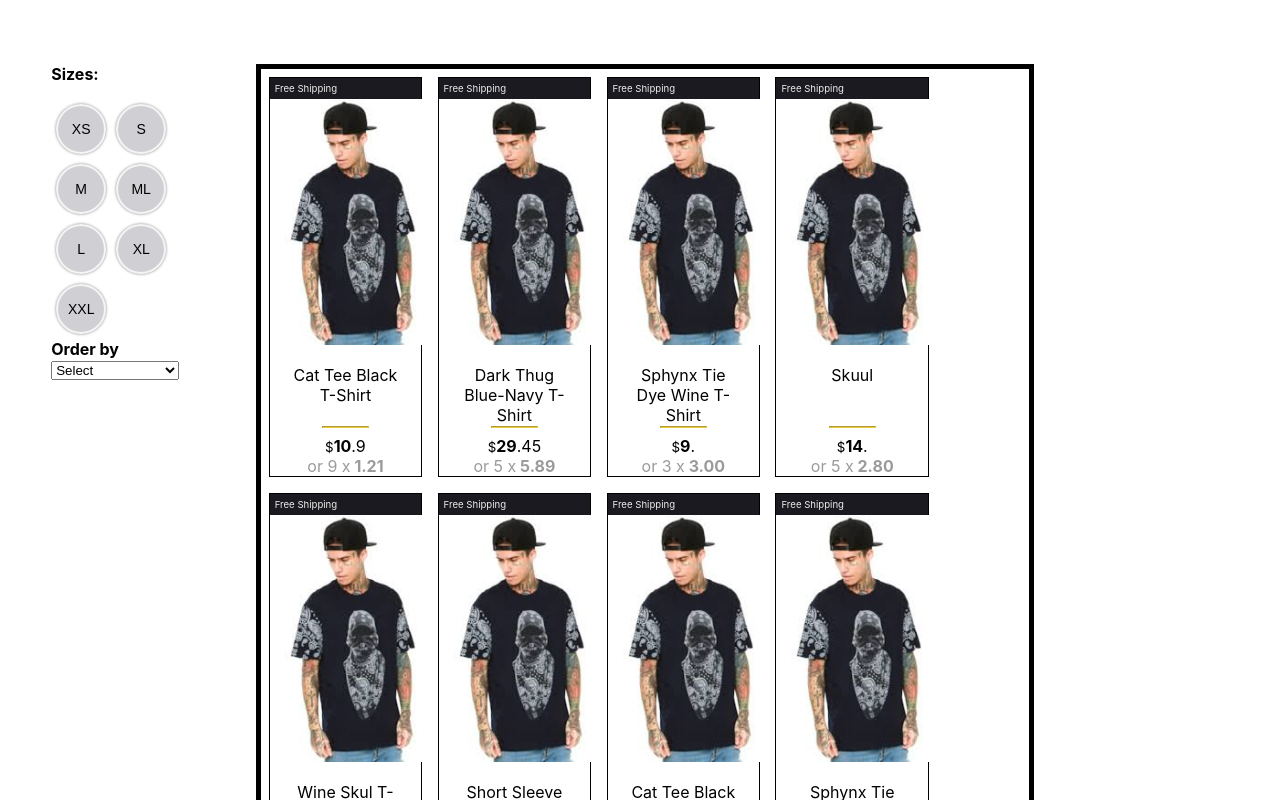
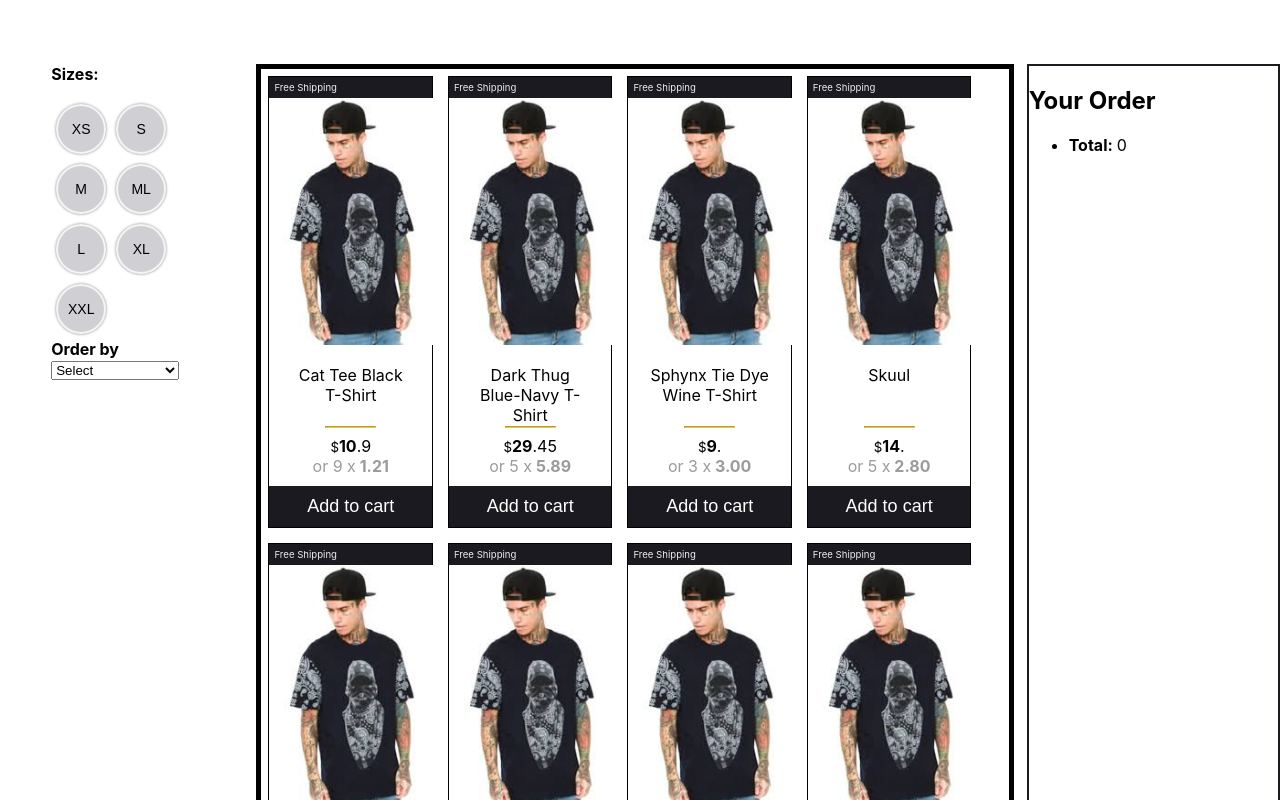
Before and after one commit to muhammadtalha242/shopping-cart, a React (Create React App) app: page / in a window 1280 px wide. Shown: the top 800 px of the page. Built offline with nearby package versions, Linux system fonts and the light colour scheme.

Commit message:
"(Talha) cart to be added" 18/7/19-first

```diff
--- a/src/App.css
+++ b/src/App.css
@@ -80,7 +80,7 @@
 }
 
 .display-item {
-  width: 20%;
+  width: 22%;
   border : 1px solid black;
   margin: 1%;
   box-sizing: border-box;
@@ -111,8 +111,27 @@ hr{
 .display-item-investment{
   color: #9c9b9b;
 }
+.add-to-cart{
+  font-size: 18px;
+  padding: 10px;
+  width: 100%;
+  background-color: rgb(27, 26, 32);
+  color: rgb(255, 255, 255);
+  margin-top: 10px;
+  cursor: pointer;
+  border: none;
 
+}
+.display-item button.add-to-cart:hover{
+  background-color: rgb(180,180,35);
+}
 
+.cart{
+  border: 2px solid rgb(27, 26, 32);
+  margin-top: 5%;
+  margin-left: 1%;
+  width: 20%;
+}
 
 @keyframes App-logo-spin {
   from {
--- a/src/App.js
+++ b/src/App.js
@@ -2,6 +2,7 @@ import React from 'react';
 import DisplayItems from "./components/DisplayItems"
 import productSample from "./components/productSample"
 import Sizes from "./components/Sizes"
+import Cart from "./components/Cart"
 import './App.css';
 
 class App extends React.Component {
@@ -9,9 +10,11 @@ class App extends React.Component {
 constructor(){
   super();
   this.filterSizes = this.filterSizes.bind(this);
+  this.addToCart = this.addToCart.bind(this);
   this.state={
     products:productSample.products,
     filterData:productSample.products,
+    order :{}
   };
 }
 filterSizes(match){
@@ -19,7 +22,11 @@ filterSizes(match){
   console.log(match)
    this.setState({filterData:match})
 }
-
+addToCart(key){
+  const order = {...this.state.order};
+  order[key] = order[key] + 1 || 1;
+  this.setState({order});
+}
 
   render(){
 
@@ -28,7 +35,8 @@ filterSizes(match){
 
       <Sizes products={this.state.products} filterSizes={this.filterSizes} />
 
-      <DisplayItems products={this.state.filterData}/>
+      <DisplayItems products={this.state.filterData} addToCart={this.addToCart}/>
+      <Cart orders={this.state.order} products={this.state.products}/>
 
     </div>
   );
--- /dev/null
+++ b/src/components/AddToCart.js
@@ -0,0 +1,22 @@
+import React from "react";
+
+class AddToCart extends React.Component{
+
+    constructor(){
+        super();
+        this.inputHandler = this.inputHandler.bind(this);
+      }
+      inputHandler(event){
+        this.props.addToCart(event.target.value)
+      }
+
+     render(){
+
+        return(
+            <div>
+                <button className="add-to-cart" key={this.props.productKey} value={this.props.productKey} onClick={this.inputHandler} >Add to cart</button>
+            </div>
+        )
+    }
+}
+export default AddToCart
--- /dev/null
+++ b/src/components/Cart.js
@@ -0,0 +1,48 @@
+import React from "react"
+
+
+class Cart extends React.Component {
+    constructor(){
+        super()
+        this.idFinding= this.idFinding.bind(this);
+    }
+
+
+    idFinding(key){
+        const products = this.props.products;
+        for (var i = 0; i < 17; i++) {
+            if(products[i]["id"].toString() === key){
+                return products[i];
+            }
+        }
+
+    }
+
+
+
+    render(){
+        const orderIds = Object.keys(this.props.orders);
+
+        const total = orderIds.reduce((prevTotal, key)=>{
+            const product = this.idFinding(key);
+            const count = this.props.orders[key];
+            if(product){
+                return (prevTotal + (count * product["price"]) || 0 )
+            }
+            return prevTotal;
+        },0)
+        return(
+            <div className="cart">
+            <h2>Your Order</h2>
+                <ul className="order">
+                    <li className="total">
+                    <strong>Total: </strong>
+                    {(total)}
+                </li>
+                </ul>
+
+            </div>
+        )
+    }
+}
+export default Cart
--- a/src/components/DisplayItems.js
+++ b/src/components/DisplayItems.js
@@ -12,7 +12,7 @@ class DisplayItems extends React.Component{
 
                 array.map((object,key) =>{
 
-                  return  <Item key={key} object={object}/>
+                  return  <Item key={key} object={object} addToCart={this.props.addToCart} data-key={key}/>
                })}
 
             </div>
--- a/src/components/Sort.js
+++ b/src/components/Sort.js
@@ -18,6 +18,9 @@ class Sort extends React.Component {
         else if(selectedValue === "Highest to Lowest"){
            matched =  products.sort((a,b)=> (b.price - a.price))
         }
+        else if(selectedValue === "Select"){
+            matched =  this.props.products
+         }
         this.props.filterSizes(matched);
     }
     render(){
```
Also changed, not shown: src/components/Item.js.
